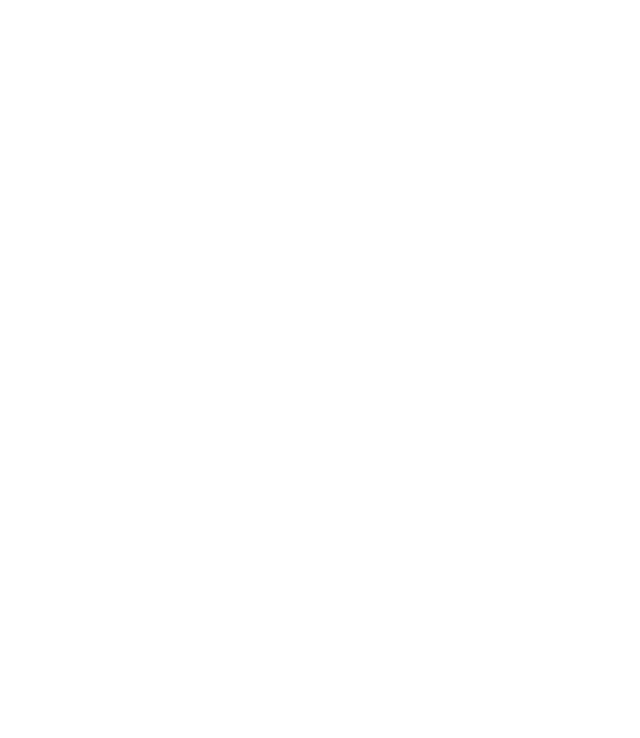
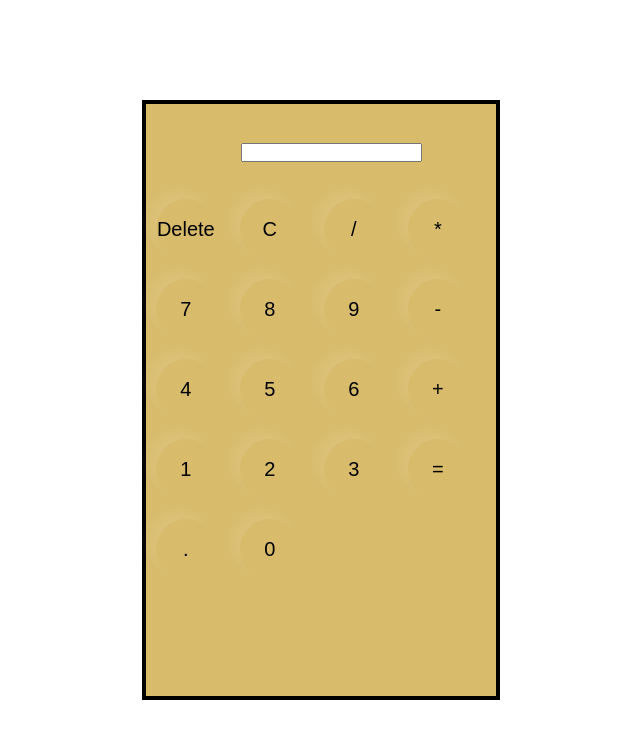
Before and after one commit to tony130891/Calculator2, a plain HTML site: page index.html in a window 1280 px wide. Shown: the whole page, without its empty margins (319-959 px from the left). Drawn offline with Linux system fonts and the light colour scheme.

Commit message:
working on the css

```diff
--- a/index.html
+++ b/index.html
@@ -5,8 +5,34 @@
     <meta charset="UTF-8">
     <meta name="viewport" content="width=device-width, initial-scale=1.0">
     <title>Calculator2</title>
+    <link rel="stylesheet" href="styles.css">
 </head>
 <body>
+    <div id="container">
+        <div class="input">
+            <input type="text" id="inputBtn">
+        </div>
+        <div class="left">
+            <button class="deleter">Delete</button>
+            <button class="erase">C</button>
+            <button class="operator">/</button>
+            <button class="operator">*</button>
+            <button>7</button>
+            <button>8</button>
+            <button>9</button>
+            <button class="operator">-</button>
+            <button>4</button>
+            <button>5</button>
+            <button>6</button>
+            <button class="operator">+</button>
+            <button>1</button>
+            <button>2</button>
+            <button>3</button>
+            <button class="equals">=</button>
+            <button>.</button>
+            <button>0</button>
+        </div>
+    </div>
 
     <script src="js.js"></script>
 </body>
--- a/js.js
+++ b/js.js
@@ -0,0 +1,29 @@
+let num1;
+let operator;
+let num2;
+
+function add (a, b) {
+return a + b
+}
+
+function subtract (a, b) {
+    return a - b
+}
+
+function multiply (a, b) {
+    return a * b
+}
+
+function divide (a, b) {
+        return a / b
+}
+
+function operate (operator,num1, num2) {
+ switch (operator) {
+    case '+':
+        return add(num1, num2);
+        break;
+    default:
+        break;
+ }
+}
--- a/styles.css
+++ b/styles.css
@@ -0,0 +1,46 @@
+* {
+  margin: 0;
+  padding: 0;
+  box-sizing: border-box;
+}
+
+body {
+  width: 100%;
+  height: 100vh;
+  display: flex;
+  justify-content: center;
+  align-items: center;
+}
+
+#container {
+display: flex;
+flex-direction: column;
+border: 4px solid black;
+width: 28%;
+height: 75vh;
+background-color: rgb(216, 187, 107);
+}
+
+.input {
+  font-size: 2em;
+  width: 280px;
+  padding: 14px;
+  margin: 10px;
+  background: transparent;
+  text-align: right;
+  cursor: pointer;
+  color: #ffffff;
+}
+
+button {
+  border: none;
+  width: 60px;
+  height: 60px;
+  margin: 10px;
+  border-radius: 50%;
+  background: transparent;
+  color: black;
+  font-size: 20px;
+  box-shadow: -8px -8px 15px rgba(255, 255, 255, 0.1);
+  cursor: pointer;
+}
```
